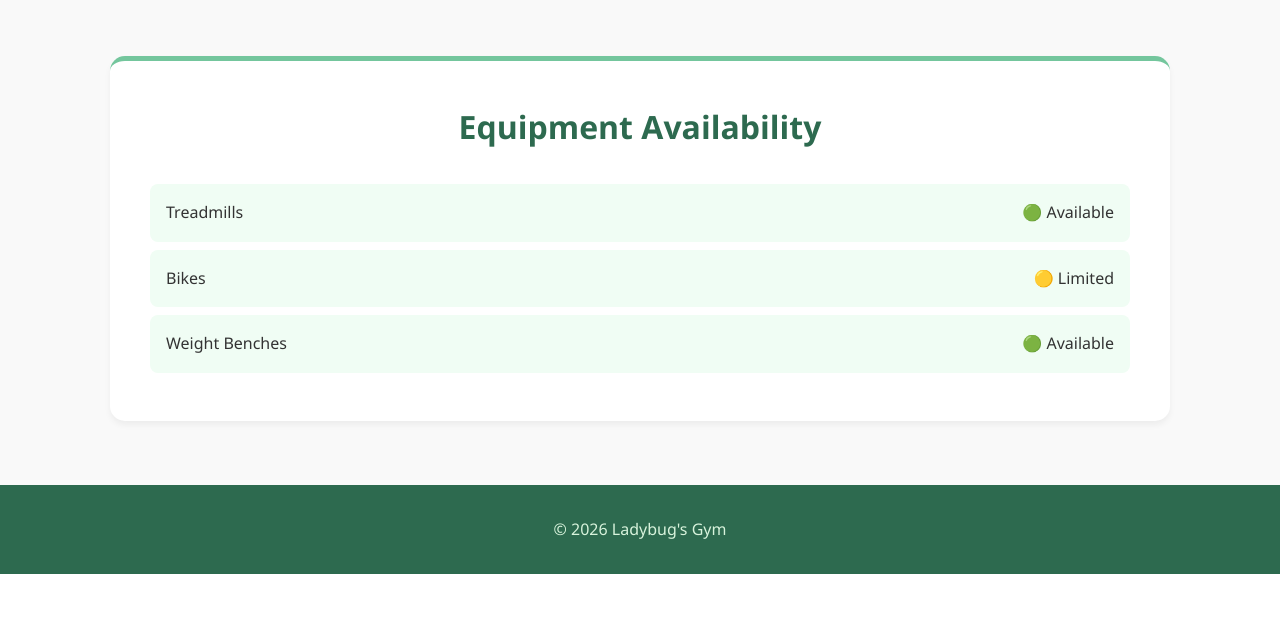
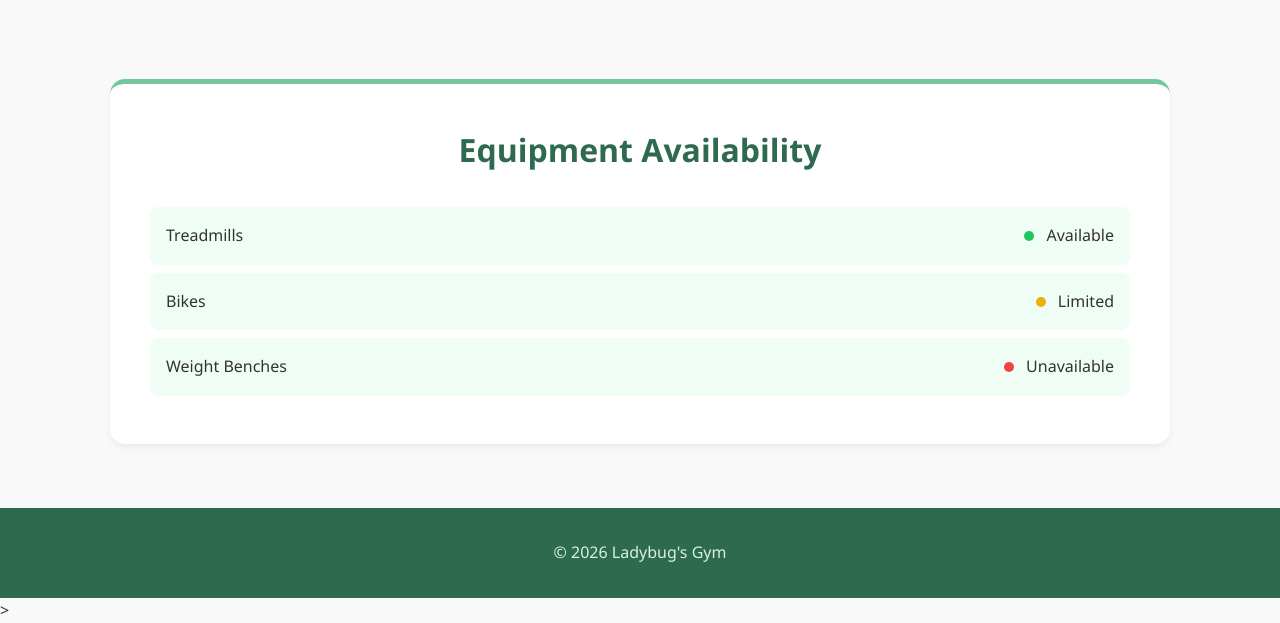
Before and after one commit to sararibeiro24/Y2S2-WEB_LANGUAGES_TECHNOLOGIES, a PHP site: page /html/index.html in a window 1280 px wide. Shown: the part 1401-2024 px from the top of the page. Before the commit the page ends 1975 px from the top, so only its background shows below. Run offline with PHP 8.4, Linux system fonts and the light colour scheme.

Commit message:
changes in layouts

```diff
--- a/src/css/style.css
+++ b/src/css/style.css
@@ -285,9 +255,32 @@ button:disabled {
     display: flex;
     justify-content: space-between;
     font-weight: 500;
+
 }
 
-/* Footer Specifics */
+.status::before {
+    content: "";
+    width: 10px;
+    height: 10px;
+    border-radius: 50%;
+    display: inline-block;
+    margin-right: 8px;
+}
+
+
+
+.available::before {
+    background-color: #22c55e;
+}
+
+
+.limited::before {
+    background-color: #eab308;
+}
+
+.unavailable::before {
+    background-color: #ef4444;
+}
 .site-footer {
     text-align: center;
     padding: 2em 0;
--- a/src/html/index.html
+++ b/src/html/index.html
@@ -2,15 +2,12 @@
 <html lang="en">
 <head>
     <meta charset="UTF-8">
-    <!-- MUST HAVE: Tells mobile browsers not to zoom out automatically -->
     <meta name="viewport" content="width=device-width, initial-scale=1.0">
     <title>Ladybug's Gym | Home</title>
-    <!-- Fixed Path -->
     <link rel="stylesheet" href="../css/style.css">
 </head>
 <body>
 
-    <!-- HEADER -->
     <header class="site-header">
         <div class="container header-container">
             <h1>Ladybug's Gym</h1>
@@ -25,23 +22,19 @@
         </div>
     </header>
 
-    <!-- MAIN CONTENT -->
     <main>
-        <!-- HERO -->
         <section class="hero">
             <div class="container">
                 <h2>Train Smarter, Not Harder</h2>
                 <p>Book classes, track equipment, and improve your fitness.</p>
-                <a href="#" class="button">Explore Classes</a>
+                <a href="schedule.html" class="button">Explore Classes</a>
             </div>
         </section>
 
-        <!-- FEATURED CLASSES -->
         <section class="classes">
             <div class="container">
                 <h2>Featured Classes</h2>
                 <div class="grid-container">
-                    <!-- Added .card class for component reusability -->
                     <article class="card">
                         <h3>Yoga</h3>
                         <p>Relax and improve flexibility.</p>
@@ -58,19 +51,17 @@
             </div>
         </section>
 
-        <!-- TRAINERS -->
         <section class="trainers">
             <div class="container">
                 <h2>Our Trainers</h2>
                 <div class="grid-container">
                     <article class="card trainer-card">
-                        <!-- Fixed Paths. Assume we have an img folder -->
-                        <img src="/img/John_Doe.png" alt="Portrait of Trainer John Doe">
+                        <img src="../../img/John_Doe.png"  alt="Portrait of Trainer John Doe">
                         <h3>John Doe</h3>
                         <p class="specialization">Strength & Conditioning</p>
                     </article>
                     <article class="card trainer-card">
-                        <img src="/img/Maria_Silva.png" alt="Portrait of Trainer Maria Silva">
+                        <img src="../../img/Maria_Silva.png" alt="Portrait of Trainer Maria Silva">
                         <h3>Maria Silva</h3>
                         <p class="specialization">Yoga Instructor</p>
                     </article>
@@ -78,15 +69,15 @@
             </div>
         </section>
 
-        <!-- EQUIPMENT STATUS -->
         <section class="equipment">
             <div class="container">
                 <div class="equipment-box">
                     <h2>Equipment Availability</h2>
                     <ul class="equipment-list">
-                        <li><span>Treadmills</span> <span>🟢 Available</span></li>
-                        <li><span>Bikes</span> <span>🟡 Limited</span></li>
-                        <li><span>Weight Benches</span> <span>🟢 Available</span></li>
+
+                        <li><span>Treadmills</span> <span class="status available"> Available</span></li>
+                        <li><span>Bikes</span> <span class="status limited"> Limited</span></li>
+                        <li><span>Weight Benches</span> <span class="status unavailable"> Unavailable</span></li>
                     </ul>
                 </div>
             </div>
@@ -94,12 +85,13 @@
 
     </main>
 
-    <!-- FOOTER -->
     <footer class="site-footer">
         <div class="container">
             <p>&copy; 2026 Ladybug's Gym</p>
         </div>
     </footer>
-
 </body>
 </html>
+
+
+<!--mudar cenas: tirar icons do html e meter no css, tirar os comentarios,meter as images a dar(ja ta), explore classes a ir para a classes, meter o footer numa pagina separa    -->>
```
Also changed, not shown: other parts of src/css/style.css (+34 -77 lines), src/html/login.html (+0 -8 lines), src/html/profile.html (+0 -13 lines), src/html/schedule.html (+9 -18 lines), img/follower.png (added), img/relogio.png (added).
